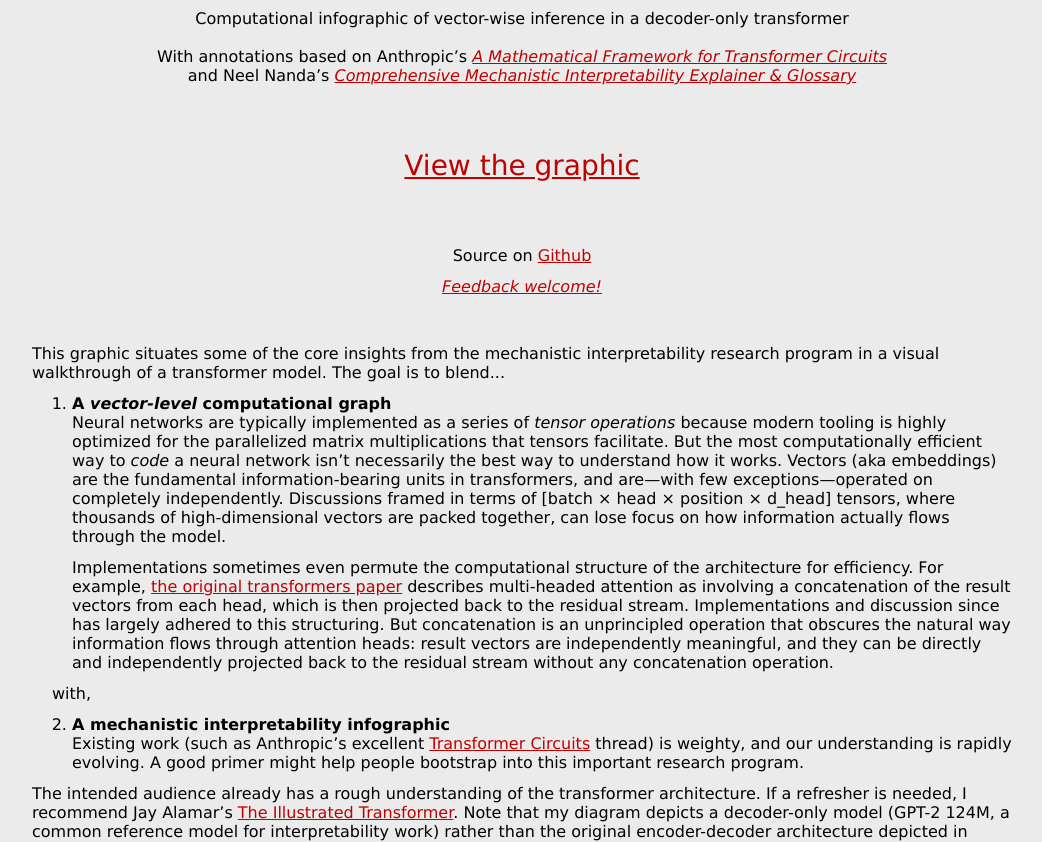
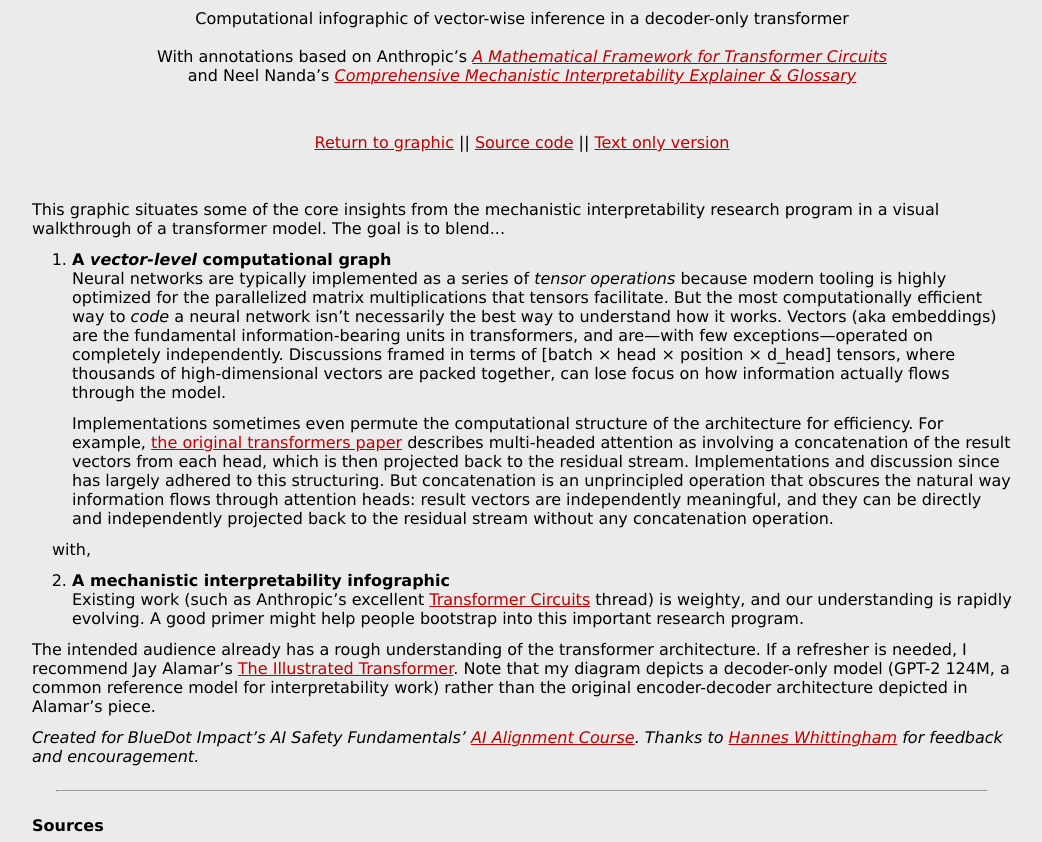
Before and after one commit to jeremy-dolan/transformer-view, a plain HTML site: page pub-web/index.html in a window 1280 px wide. Shown: the part 68-910 px from the top of the page, without its empty margins (118-1160 px from the left). Drawn offline with Linux system fonts and the light colour scheme.

Commit message:
SVG is now the landing page, html allows 'return'

```diff
--- a/pub-web/index.html
+++ b/pub-web/index.html
@@ -75,7 +75,7 @@
 		p.with {
 			margin: 0.75em -20px;
 		}
-		div.draft {
+		div.links {
             text-align: center;
 			margin-bottom: 3rem;
         }
@@ -86,6 +86,9 @@
 		}
 		ol.goals p:first-of-type {
 			margin-top: 0;
+		}
+		p.acknowledge {
+			font-style: italic;
 		}
 		/* ol.goals li::marker { font-weight: bold; } */
 		footer {
@@ -106,10 +109,10 @@
         </p>
 	</header>
 
-    <div class="draft">
-		<div class="view"><a href="gpt2.svg">View the graphic</a></div>
-		Source on <a href="https://github.com/jeremy-dolan/transformer-view">Github</a></p>
-		<a href="https://docs.google.com/document/d/1F_kcOAr5N37XkE2eVdhn8BWnlX2SkCDvf5z63fN_zVU/edit"><em>Feedback welcome!</em></a>
+	<div class="links">
+		<a href="gpt2.svg">Return to graphic</a> ||
+		<a href="https://github.com/jeremy-dolan/transformer-view">Source code</a> ||
+		<a href="gpt2.md">Text only version</a>
 	</div>
 
 	<p>This graphic situates some of the core insights from the mechanistic interpretability research program in a
@@ -156,9 +159,9 @@
 	Transformer</a>. Note that my diagram depicts a decoder-only model (GPT-2 124M, a common reference model for
 	interpretability work) rather than the original encoder-decoder architecture depicted in Alamar’s piece.</p>
 
-	<p><i>Created for BlueDot Impact’s AI Safety Fundamentals’ <a href="https://aisafetyfundamentals.com/alignment/">AI
-	Alignment Course</a>. Thanks to Hannes Whittingham for feedback and encouragement; check out his final project on <a
-	href="https://hannewhitt.github.io/llm-aligned-rl/">Reinforcement Learning from LLM Feedback</a>!</i></p>
+	<p class="acknowledge">Created for BlueDot Impact’s AI Safety Fundamentals’ <a href="https://aisafetyfundamentals.com/alignment/">AI
+	Alignment Course</a>. Thanks to <a
+	href="https://hannewhitt.github.io/llm-aligned-rl/">Hannes Whittingham</a> for feedback and encouragement.</p>
 
 	<hr>
 	<p><b>Sources</b></p>
```
